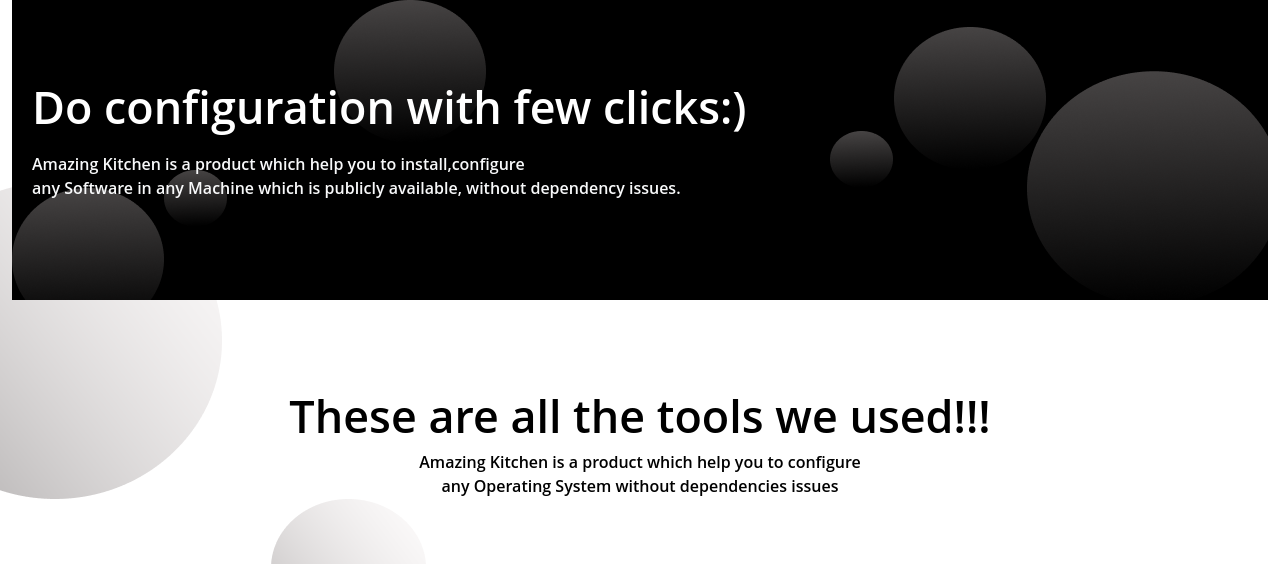
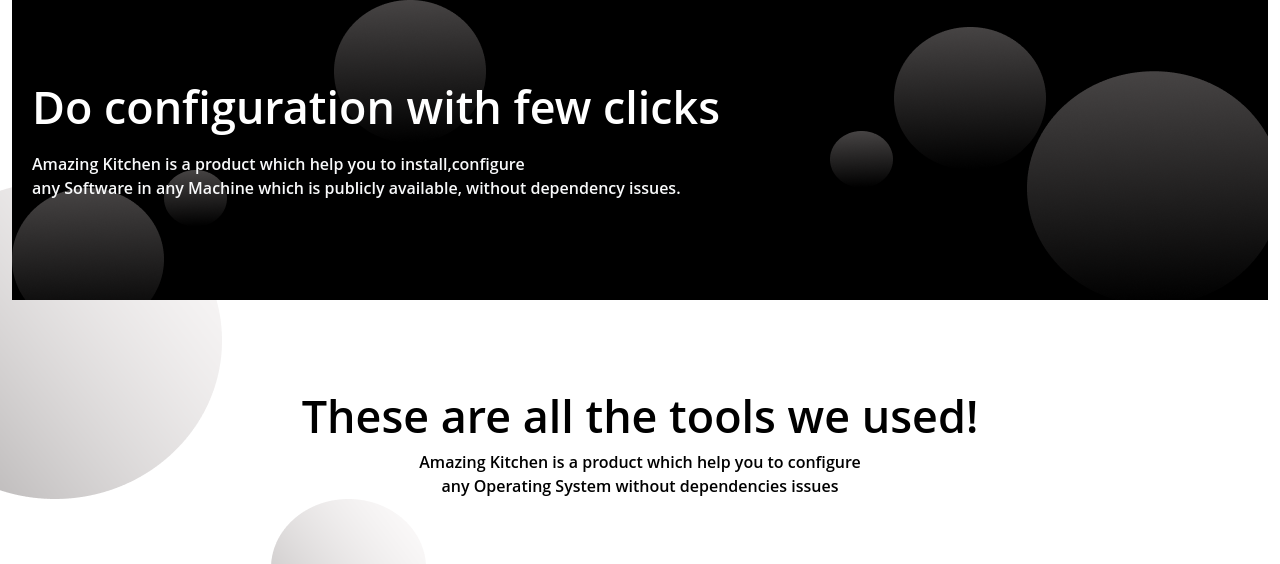
Before and after one commit to sivanaikk/AutomateforGood, a Flask app: page / in a window 1280 px wide. Shown: the part 78-642 px from the top of the page. Run offline with Flask 2, Linux system fonts and the light colour scheme; some libraries are stand-ins or nearby versions.

Commit message:
Updated UI

```diff
--- a/app/AutomateForGood-UI/templates/aboutus.html
+++ b/app/AutomateForGood-UI/templates/aboutus.html
@@ -157,7 +157,7 @@
             <div class="col-lg-12 col-md-12 col-sm-12">
               <h3 class="text-white">We team Clever-Cooks</h3>
               <p class="text-light">
-                  Our mission is to configure any Environment without dependency issues..!
+                  Our mission is to configure any Environment without dependency issues
               </p>
               <div>
             </div>
--- a/app/AutomateForGood-UI/templates/architecture.html
+++ b/app/AutomateForGood-UI/templates/architecture.html
@@ -144,7 +144,7 @@
             <div class="col-lg-12 col-md-12 com-sm-12 col-12" >
                 <h3 class="text-white"></h3>
               <p class="text-light ">This is the whole infrasturce we built and deployed web application and workstation to configure public instances
-                <br> Have a great day!!!
+                <br> Have a great day!
 
               <div>
             </div>
--- a/app/AutomateForGood-UI/templates/index.html
+++ b/app/AutomateForGood-UI/templates/index.html
@@ -202,7 +202,7 @@
     <div class="col-lg-12">
       <div class="style1">
       <div class="co-lg-9 col-md-9 col-sm-12 col-12">
-        <h3 class="text-white">Do configuration with few clicks:)</h3>
+        <h3 class="text-white">Do configuration with few clicks</h3>
         <p class="text-light">
           Amazing Kitchen is a product which help you to install,configure <br />any
           Software in any Machine which is publicly available, without dependency issues.
@@ -218,7 +218,7 @@
   </div>
   </div>
 </div>
-<div class="second-main-text">These are all the tools we used!!!</div>
+<div class="second-main-text">These are all the tools we used!</div>
 <p class="s-text">
   Amazing Kitchen is a product which help you to configure <br />any
   Operating System without dependencies issues
```
